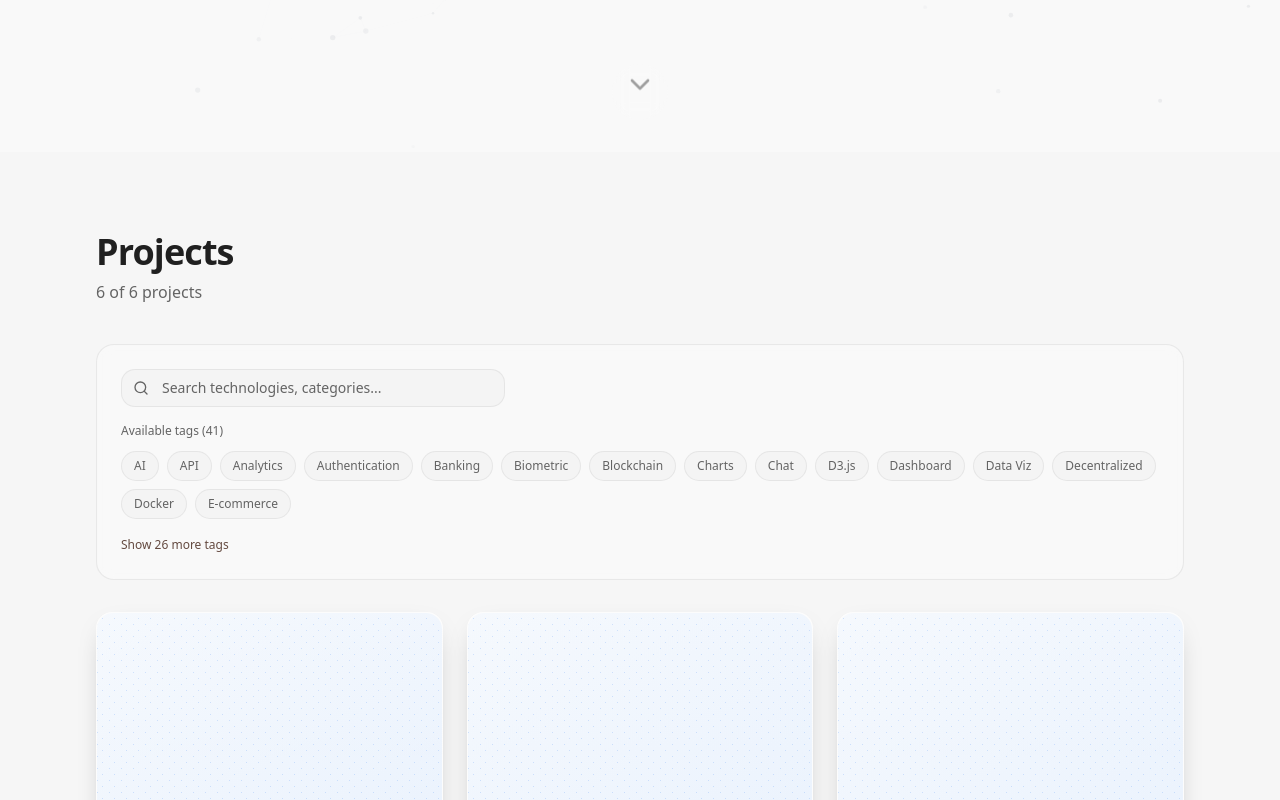
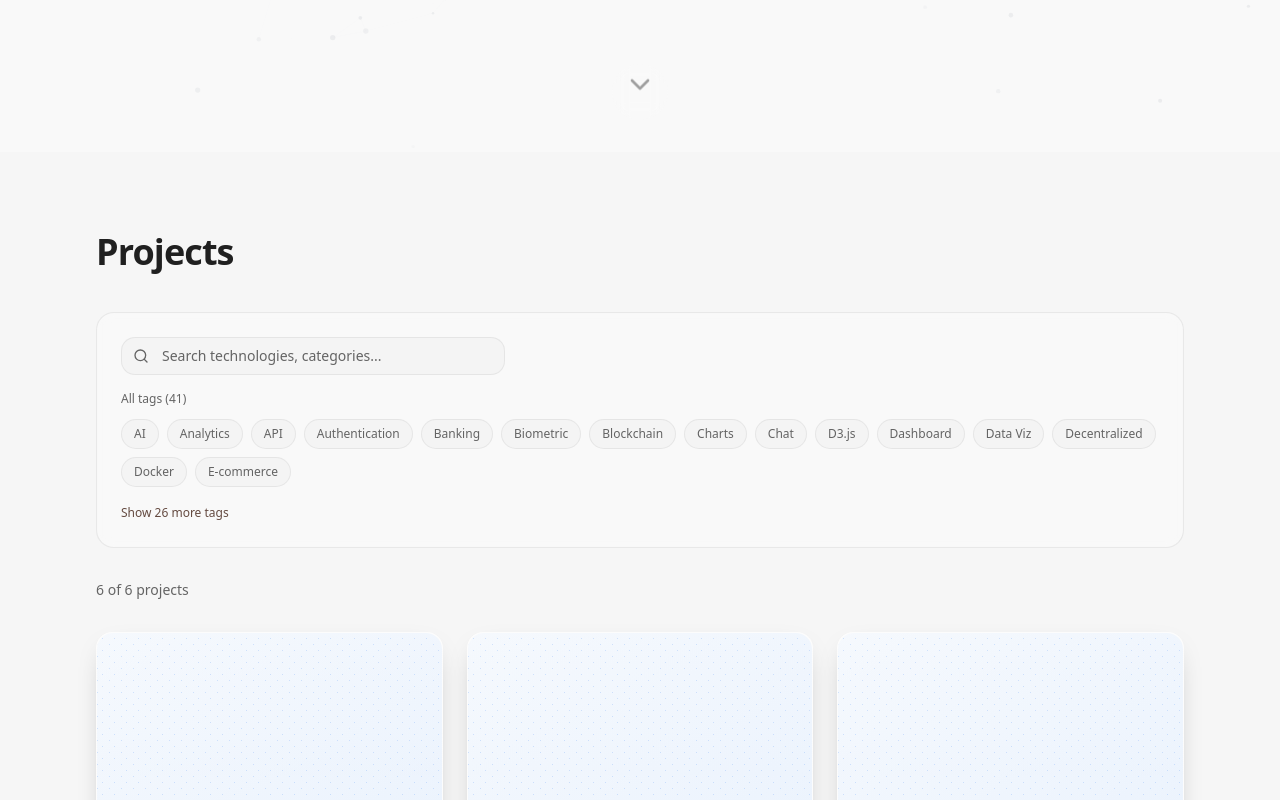
Before and after one commit to AryanDeore/portfolio, a Next.js app: page / in a window 1280 px wide. Shown: the part 648-1448 px from the top of the page. Built offline with nearby package versions, Linux system fonts and the light colour scheme.

Commit message:
dynamic filtering

```diff
--- a/src/app/page.tsx
+++ b/src/app/page.tsx
@@ -85,7 +85,7 @@ const projects = [
 export default function Home() {
   const [selectedTags, setSelectedTags] = useState<string[]>([]);
 
-  // Get all unique tags from projects
+  // Get all unique tags from all projects
   const allTags = useMemo(() => {
     const tagSet = new Set<string>();
     projects.forEach(project => {
@@ -104,6 +104,31 @@ export default function Home() {
     );
   }, [selectedTags]);
 
+  // Calculate tag availability - how many projects would match if this tag was added
+  const tagAvailability = useMemo(() => {
+    const availability: Record<string, number> = {};
+
+    allTags.forEach(tag => {
+      if (selectedTags.includes(tag)) {
+        // Already selected - show count of current filtered projects that have this tag
+        availability[tag] = filteredProjects.filter(project =>
+          project.tags.includes(tag)
+        ).length;
+      } else {
+        // Not selected - show count of projects that would match if we added this tag
+        const potentialProjects = selectedTags.length === 0
+          ? projects.filter(project => project.tags.includes(tag))
+          : projects.filter(project =>
+              project.tags.includes(tag) &&
+              selectedTags.some(selectedTag => project.tags.includes(selectedTag))
+            );
+        availability[tag] = potentialProjects.length;
+      }
+    });
+
+    return availability;
+  }, [allTags, selectedTags, filteredProjects]);
+
   return (
     <>
       <HeroSection />
@@ -117,15 +142,7 @@ export default function Home() {
           <div className="space-y-8">
             {/* Section header */}
             <header className="mb-8 lg:mb-10">
-              <div className="flex flex-col lg:flex-row lg:items-end lg:justify-between gap-6">
-                <div>
-                  <h2 className="text-3xl md:text-4xl font-semibold tracking-tight mb-2">Projects</h2>
-                  <p className="text-muted-foreground">
-                    {filteredProjects.length} of {projects.length} projects
-                    {selectedTags.length > 0 && ` matching your filters`}
-                  </p>
-                </div>
-              </div>
+              <h2 className="text-3xl md:text-4xl font-semibold tracking-tight">Projects</h2>
             </header>
 
             {/* Tag Filter */}
@@ -134,9 +151,16 @@ export default function Home() {
                 availableTags={allTags}
                 selectedTags={selectedTags}
                 onTagsChange={setSelectedTags}
+                tagAvailability={tagAvailability}
                 placeholder="Search technologies, categories..."
                 maxVisibleTags={15}
               />
+            </div>
+
+            {/* Results count */}
+            <div className="text-sm text-muted-foreground">
+              {filteredProjects.length} of {projects.length} projects
+              {selectedTags.length > 0 && ` matching your filters`}
             </div>
 
             {/* Projects Grid */}
--- a/src/components/ui/tag-filter.tsx
+++ b/src/components/ui/tag-filter.tsx
@@ -5,10 +5,11 @@ import { Search, X, Filter } from "lucide-react";
 import { cn } from "@/lib/utils";
 import { Button } from "@/components/ui/button";
 
-interface TagFilterProps {
+export interface TagFilterProps {
   availableTags: string[];
   selectedTags: string[];
   onTagsChange: (tags: string[]) => void;
+  tagAvailability?: Record<string, number>;
   className?: string;
   placeholder?: string;
   showSearch?: boolean;
@@ -19,6 +20,7 @@ export function TagFilter({
   availableTags,
   selectedTags,
   onTagsChange,
+  tagAvailability = {},
   className,
   placeholder = "Search tags...",
   showSearch = true,
@@ -27,13 +29,31 @@ export function TagFilter({
   const [searchQuery, setSearchQuery] = React.useState("");
   const [isExpanded, setIsExpanded] = React.useState(false);
 
-  // Filter tags based on search query
+  // Filter and sort tags based on search query and availability
   const filteredTags = React.useMemo(() => {
-    if (!searchQuery) return availableTags;
-    return availableTags.filter(tag =>
-      tag.toLowerCase().includes(searchQuery.toLowerCase())
-    );
-  }, [availableTags, searchQuery]);
+    let tags = availableTags;
+
+    // Apply search filter if query exists
+    if (searchQuery) {
+      tags = tags.filter(tag =>
+        tag.toLowerCase().includes(searchQuery.toLowerCase())
+      );
+    }
+
+    // Sort tags: available first (count > 0), then unavailable (count = 0)
+    // Within each group, maintain alphabetical order
+    return tags.sort((a, b) => {
+      const countA = tagAvailability[a] || 0;
+      const countB = tagAvailability[b] || 0;
+
+      // If one has count and other doesn't, prioritize the one with count
+      if (countA > 0 && countB === 0) return -1;
+      if (countA === 0 && countB > 0) return 1;
+
+      // If both have same availability status, sort alphabetically
+      return a.localeCompare(b);
+    });
+  }, [availableTags, searchQuery, tagAvailability]);
 
   // Show limited tags initially, expand on demand
   const visibleTags = isExpanded ? filteredTags : filteredTags.slice(0, maxVisibleTags);
@@ -135,23 +155,28 @@ export function TagFilter({
       {/* Available tags */}
       <div className="space-y-3">
         <div className="text-xs font-medium text-muted-foreground">
-          Available tags ({filteredTags.length})
+          {selectedTags.length > 0 ? "Filter by tags" : "All tags"} ({filteredTags.length})
         </div>
 
         <div className="flex flex-wrap gap-2">
           {visibleTags.map((tag) => {
             const isSelected = selectedTags.includes(tag);
+            const count = tagAvailability[tag] || 0;
+            const isDisabled = !isSelected && count === 0;
+
             return (
               <button
                 key={tag}
-                onClick={() => handleTagToggle(tag)}
+                onClick={() => !isDisabled && handleTagToggle(tag)}
+                disabled={isDisabled}
                 className={cn(
                   "px-3 py-1.5 text-xs font-medium rounded-full transition-all duration-200",
-                  "border border-border/50",
+                  "border border-border/50 relative group",
                   isSelected
                     ? "bg-primary text-primary-foreground border-primary/50 shadow-sm"
-                    : "bg-muted/50 text-muted-foreground hover:bg-muted hover:text-foreground hover:border-border",
-                  "hover:scale-105 active:scale-95"
+                    : isDisabled
+                    ? "bg-muted/30 text-muted-foreground/50 border-border/30 cursor-not-allowed opacity-50"
+                    : "bg-muted/50 text-muted-foreground hover:bg-muted hover:text-foreground hover:border-border hover:scale-105 active:scale-95"
                 )}
               >
                 {tag}
```
